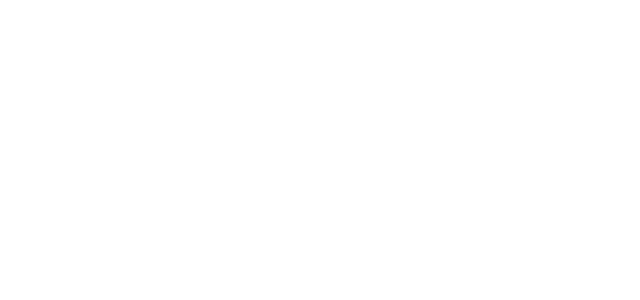
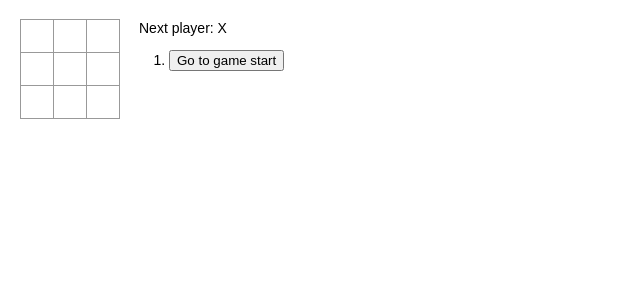
Before and after one commit to CharlesLB/tic-tac-toe, a React (Create React App) app: page / in a window 1280 px wide. Shown: the top 300 px of the page, without its empty margins (0-640 px from the left). Built offline with nearby package versions, Linux system fonts and the light colour scheme.

Commit message:
Tic-tac-toe is playable :video_game:

```diff
--- /dev/null
+++ b/src/index.css
@@ -0,0 +1,50 @@
+body {
+    font: 14px "Century Gothic", Futura, sans-serif;
+    margin: 20px;
+  }
+
+  ol, ul {
+    padding-left: 30px;
+  }
+
+  .board-row:after {
+    clear: both;
+    content: "";
+    display: table;
+  }
+
+  .status {
+    margin-bottom: 10px;
+  }
+
+  .square {
+    background: #fff;
+    border: 1px solid #999;
+    float: left;
+    font-size: 24px;
+    font-weight: bold;
+    line-height: 34px;
+    height: 34px;
+    margin-right: -1px;
+    margin-top: -1px;
+    padding: 0;
+    text-align: center;
+    width: 34px;
+  }
+
+  .square:focus {
+    outline: none;
+  }
+
+  .kbd-navigation .square:focus {
+    background: #ddd;
+  }
+
+  .game {
+    display: flex;
+    flex-direction: row;
+  }
+
+  .game-info {
+    margin-left: 20px;
+  }
--- a/src/index.tsx
+++ b/src/index.tsx
@@ -1,10 +1,138 @@
-import React from 'react';
-import ReactDOM from 'react-dom';
-import App from './App';
+import React, { ReactNode, useState } from "react";
+import ReactDOM from "react-dom";
+import "./index.css";
 
-ReactDOM.render(
-  <React.StrictMode>
-    <App />
-  </React.StrictMode>,
-  document.getElementById('root')
-);
+type SquareValue = "X" | "O" | null;
+
+const calculateWinner = (squares: SquareValue[]): SquareValue => {
+  const lines = [
+    [0, 1, 2],
+    [3, 4, 5],
+    [6, 7, 8],
+    [0, 3, 6],
+    [1, 4, 7],
+    [2, 5, 8],
+    [0, 4, 8],
+    [2, 4, 6],
+  ];
+  for (let i = 0; i < lines.length; i++) {
+    const [a, b, c] = lines[i];
+    if (squares[a] && squares[a] === squares[b] && squares[a] === squares[c]) {
+      return squares[a];
+    }
+  }
+  return null;
+};
+
+interface SquareProps {
+  onClick(): void;
+  value: SquareValue;
+}
+
+const Square: React.FC<SquareProps> = (props) => {
+  return (
+    <button className="square" onClick={props.onClick}>
+      {props.value}
+    </button>
+  );
+};
+
+interface BoardProps {
+  onClick(i: number): void;
+  squares: SquareValue[];
+}
+
+const Board: React.FC<BoardProps> = (props) => {
+  const renderSquare = (i: number): ReactNode => {
+    return <Square value={props.squares[i]} onClick={() => props.onClick(i)} />;
+  };
+
+  return (
+    <div>
+      <div className="board-row">
+        {renderSquare(0)}
+        {renderSquare(1)}
+        {renderSquare(2)}
+      </div>
+      <div className="board-row">
+        {renderSquare(3)}
+        {renderSquare(4)}
+        {renderSquare(5)}
+      </div>
+      <div className="board-row">
+        {renderSquare(6)}
+        {renderSquare(7)}
+        {renderSquare(8)}
+      </div>
+    </div>
+  );
+};
+
+const Game: React.FC = () => {
+  const [xIsNext, setXIsNext] = useState<boolean>(true);
+  const [stepNumber, setStepNumber] = useState<number>(0);
+  const [history, setHistory] = useState<{ squares: SquareValue[] }[]>([
+    {
+      squares: Array(9).fill(null),
+    },
+  ]);
+
+  const handleClick = (i: number): void => {
+    const newHistory = history.slice(0, stepNumber + 1);
+    const current = newHistory[newHistory.length - 1];
+    const squares = current.squares.slice();
+    if (calculateWinner(squares) || squares[i]) {
+      return;
+    }
+    squares[i] = xIsNext ? "X" : "O";
+    setHistory(
+      newHistory.concat([
+        {
+          squares: squares,
+        },
+      ])
+    );
+    setStepNumber(newHistory.length);
+    setXIsNext(!xIsNext);
+  };
+
+  const jumpTo = (step: number): void => {
+    setStepNumber(step);
+    setXIsNext(step % 2 === 0);
+  };
+
+  const current = history[stepNumber];
+  const winner = calculateWinner(current.squares);
+
+  const moves = history.map((step, move) => {
+    const desc = move ? "Go to move #" + move : "Go to game start";
+    return (
+      <li key={move}>
+        <button onClick={() => jumpTo(move)}>{desc}</button>
+      </li>
+    );
+  });
+
+  let status;
+  if (winner) {
+    status = "Winner: " + winner;
+  } else {
+    status = "Next player: " + (xIsNext ? "X" : "O");
+  }
+
+  return (
+    <div className="game">
+      <div className="game-board">
+        <Board squares={current.squares} onClick={(i) => handleClick(i)} />
+      </div>
+      <div className="game-info">
+        <div>{status}</div>
+        <ol>{moves}</ol>
+      </div>
+    </div>
+  );
+};
+
+// ========================================
+
+ReactDOM.render(<Game />, document.getElementById("root"));
```
